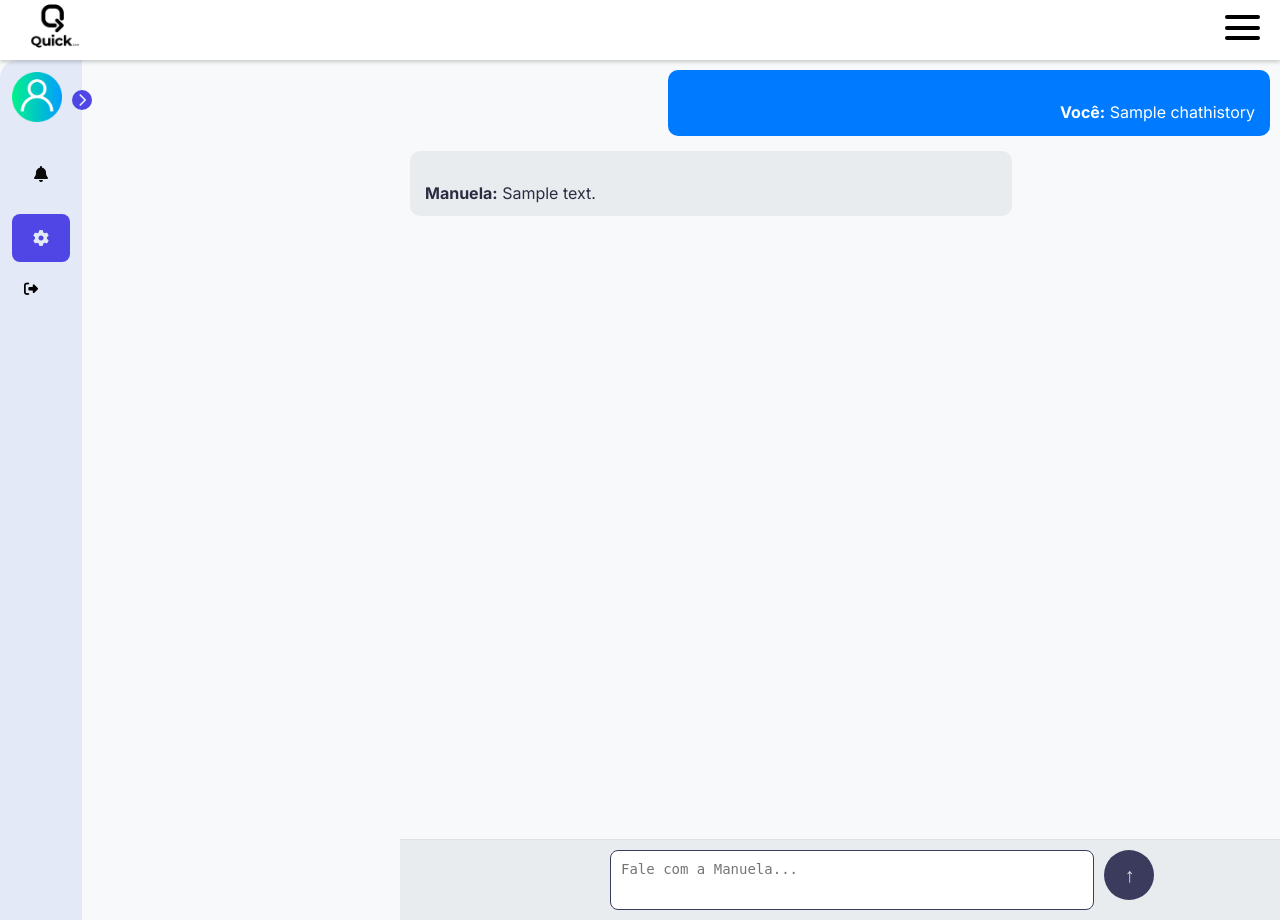
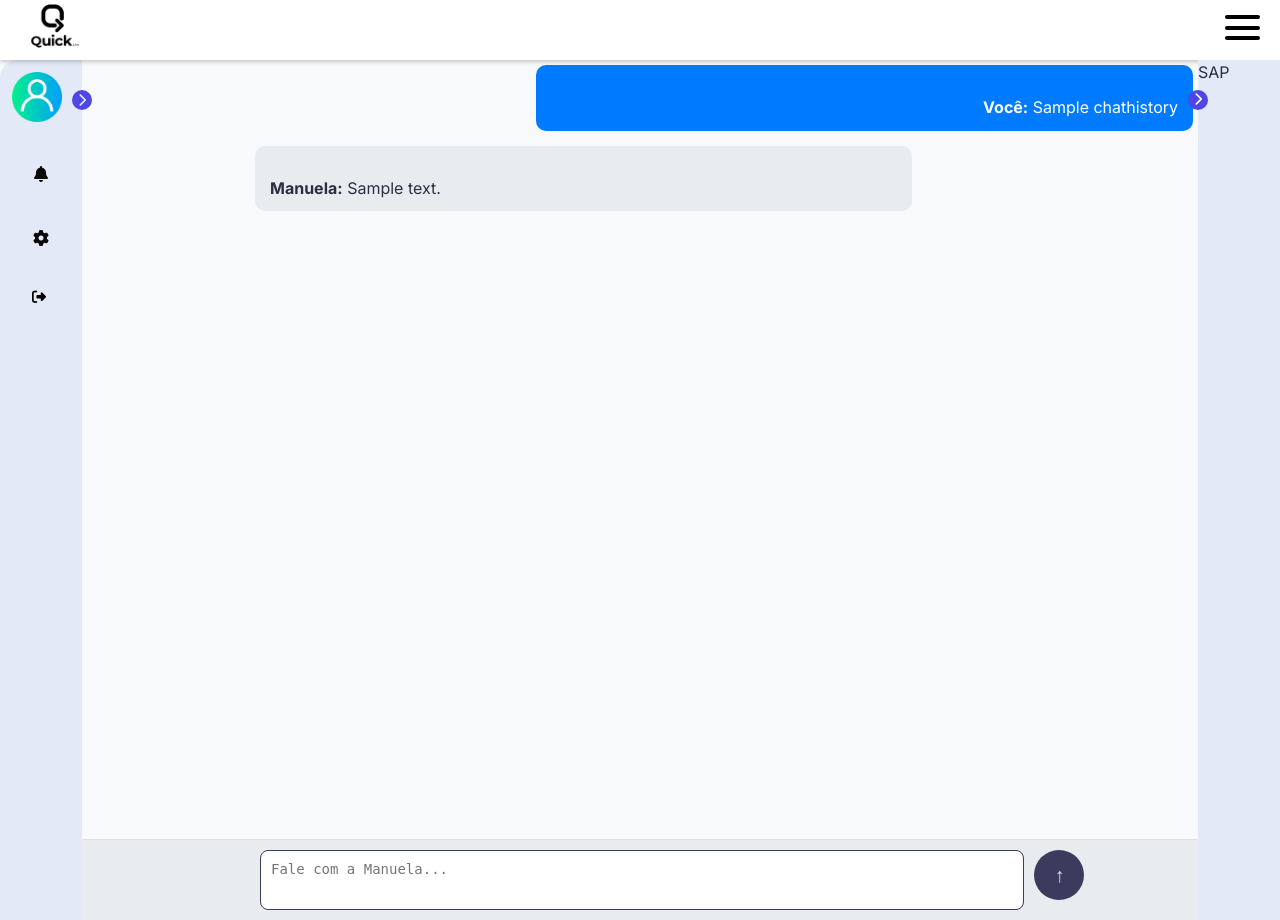
Before and after one commit to mayconfp/Quick.EAM_project, a Django app: template usuarios/templates/usuarios/chat.html in a window 1280 px wide. Run offline with Django 5.2, Linux system fonts and the light colour scheme; tables that the repository leaves empty hold one stand-in row (values such as "Sample post"); the template is opened without the code that fills it: values that come from a table or form of the project are taken from there, most other values are stand-ins (such as "Sample title", 1, 10 or a date in 2020); a database or web service that is not in the repository returns one stand-in record (values such as "Sample title"); data that the repository does not hold is empty.

Commit message:
Att e correções

```diff
--- a/usuarios/models.py
+++ b/usuarios/models.py
@@ -174,15 +174,6 @@ class CicloPadrao(models.Model):
 
 
 
-class CicloPadrao(models.Model):
-    cod_ciclo = models.CharField(max_length=50, primary_key=True)
-    descricao = models.CharField(max_length=255)
-    intervalo_dias = models.IntegerField()
-
-    def __str__(self):
-        return self.descricao
-
-
 
 class Criticidade(models.Model):
     cod_criticidade = models.CharField(max_length=50, primary_key=True)
--- a/usuarios/static/css/chat.css
+++ b/usuarios/static/css/chat.css
@@ -1,4 +1,3 @@
-
 * {
     margin: 0;
     padding: 0;
@@ -45,13 +44,8 @@ height: 60px;
     padding: 0 20px;
     box-shadow: 0 2px 4px rgba(0, 0, 0, 0.2);
 }
-.menu-btn .bar {
-    display: block;
-    width: 100%;
-    height: 4px;
-    background-color: white;
-    border-radius: 2px;
-    transition: all 0.3s ease;
+.chat-page .menu-btn {
+    display: none !important;
 }
 
 .history-msg {
@@ -139,10 +133,10 @@ height: 60px;
 
 .chat-container {
     display: flex;
-    width: calc(100% - 400px);
+    width: calc(100% - 332px);
     height: calc(100vh - 70px);
     display: flex;
-    margin-left: 400px;
+    margin-left: 250px;
     flex-direction: column;
     overflow: hidden;
     top: 0;
@@ -155,7 +149,7 @@ height: 60px;
 .chat-history {
     flex: 1;
     margin-top:60px;
-    padding: 10px;
+    padding: 5px;
     overflow-y: auto;
     background-color: #F8F9FA;
     color: #2B2D42;
@@ -204,7 +198,7 @@ height: 60px;
     border-top: 1px solid #DEE2E6;
     position: fixed;
     bottom: 0;
-    left: 400px; /* Ajusta alinhamento com o histórico */
+    left: 50px; /* Ajusta alinhamento com o histórico */
     right: 0;
     z-index: 1000;
     box-sizing: border-box;
--- a/usuarios/static/css/styles.css
+++ b/usuarios/static/css/styles.css
@@ -1,4 +1,3 @@
-
 /* Reset Básico */
 * {
     margin: 0;
@@ -20,11 +19,7 @@ body {
     min-height: 100vh;
 }
 
-.container {
-    flex: 1; /* Permite que o conteúdo principal ocupe todo o espaço disponível */
-    padding: 80px 20px;
-    text-align: center;
-}
+
 
 .header {
     position: fixed;
@@ -141,6 +136,7 @@ body {
 
 .user-info p {
     font-size: 16px;
+    padding: 5px;
     color: #333;
 }
 
@@ -200,6 +196,7 @@ body {
 .profile-image-container {
     text-align: center;
     margin-bottom: 20px;
+    padding: 5px;
 }
 
 .profile-image {
@@ -273,14 +270,11 @@ transform: translateX(0);
     margin-bottom: 8px;
 }
 
-.side_item:hover:not(.active),
+.side_item:hover,
 #logout_btn:hover {
     background-color: #ffffff;
 }
 
-.side_item.active {
-    background-color: #4f46e5;
-}
 
 .side_item a i{
     display: flex;
@@ -290,9 +284,7 @@ transform: translateX(0);
     width: 20px;
 }
 
-.side_item.active a {
-    color: #e3e9f7;
-}
+
 .side_item a {
     text-decoration: none;
     display: flex;
@@ -302,6 +294,45 @@ transform: translateX(0);
 
 }
 
+#sidebar2 {
+    display: flex;
+    flex-direction: column;
+    justify-content: space-between;
+    height: 100vh;
+    background-color: #e3e9f7;
+    position: fixed;
+    right: 0;
+    top: 60px;
+    transition: all .5s;
+    width: 82px;
+    z-index: 1000;
+    transform: translateX(0);
+}
+
+#openright_btn {
+    border: none;
+    position: absolute;
+    top: 30px;
+    left: -10px;
+    cursor: pointer;
+    border-radius: 100%;
+    height: 20px;
+    width: 20px;
+    color: #fff;
+    background-color: #4f46e5;
+    display: flex;
+    align-items: center;
+    justify-content: center;
+    transition: left 0.5s ease;
+}
+#sidebar2.open_sidebar {
+    width: 300px;
+    transform: translateX(0);
+}
+
+
+
+
 #logout{
     border-top: 1px solid #e3e9f7;
     padding: 12px;
@@ -310,10 +341,12 @@ transform: translateX(0);
 
 #logout_btn{
     border: none;
-    padding: 12px;
+    padding: 10px;
     font-size: 14px;
     display: flex;
     gap: 20px;
+    margin-left: 10px;
+    margin-top: 10px;
     align-items: center;
     border-radius: 8px;
     text-align: start;
--- a/usuarios/static/js/chat.js
+++ b/usuarios/static/js/chat.js
@@ -1,64 +1,82 @@
+document.addEventListener("DOMContentLoaded", function () {
+    console.log("✅ JS carregado!");
 
+    // 🔥 SIDEBAR ESQUERDA
+    const openBtn = document.getElementById("open_btn");
+    const sidebar = document.getElementById("sidebar");
+
+    if (openBtn && sidebar) {
+        openBtn.addEventListener("click", function (event) {
+            console.log("🔹 Abrindo/fechando sidebar esquerda!");
+            sidebar.classList.toggle("open_sidebar");
+            event.stopPropagation();
+        });
+
+        document.addEventListener("click", function (event) {
+            if (!sidebar.contains(event.target) && event.target !== openBtn) {
+                sidebar.classList.remove("open_sidebar");
+            }
+        });
+    } else {
+        console.warn("❌ Sidebar ESQUERDA ou botão não encontrado.");
+    }
+
+    // 🔥 SIDEBAR DIREITA
+    const openRightBtn = document.getElementById("openright_btn");
+    const sidebar2 = document.getElementById("sidebar2");
+
+    if (openRightBtn && sidebar2) {
+        openRightBtn.addEventListener("click", function (event) {
+            console.log("🔹 Abrindo/fechando sidebar direita!");
+            sidebar2.classList.toggle("open_sidebar");
+            event.stopPropagation();
+        });
+
+        document.addEventListener("click", function (event) {
+            if (!sidebar2.contains(event.target) && event.target !== openRightBtn) {
+                sidebar2.classList.remove("open_sidebar");
+            }
+        });
+    } else {
+        console.warn("❌ Sidebar DIREITA ou botão não encontrado.");
+    }
+
+    // 🔥 AJUSTE DO SCROLL NO CHAT
     function scrollToBottom() {
         const chatHistory = document.getElementById("chatHistory");
+        if (chatHistory) {
             setTimeout(() => {
                 chatHistory.scrollTop = chatHistory.scrollHeight;
-    }, 100); // Pequeno atraso para renderização
+            }, 100);
+        }
     }
 
-document.addEventListener("DOMContentLoaded", function () {
-    scrollToBottom(); // Garante que rola ao final ao carregar
-});
+    scrollToBottom();
 
     window.addEventListener("resize", () => {
-    scrollToBottom(); // Ajusta ao redimensionar
-});
-
-
-document.querySelectorAll('.message_user, .message_bot').forEach(function (message) {
-    message.style.maxWidth = '70%'; // Limita a largura máxima
-    message.style.wordWrap = 'break-word'; // Quebra palavras longas
-    message.style.whiteSpace = 'normal'; // Permite quebras de linha
-    message.style.overflowWrap = 'break-word'; // Compatibilidade adicional
-});
-
-const messageArea = document.getElementById("message_area");
-const submitButton = document.getElementById("submitbutton");
-const chatContainer = document.getElementById("chatHistory");
-
-
-
-
-messageArea.addEventListener("input", function () {
-    this.style.height = "auto"; // Reseta a altura
-    if (this.scrollHeight <= 100) {
-        this.style.height = this.scrollHeight + "px"; // Ajusta para o conteúdo
-    } else {
-        this.style.height = "100px"; // Limita a altura máxima
-    }
-
-// Rola o chat para o final
         scrollToBottom();
     });
 
-messageArea.addEventListener("keydown",function sendMessage(event){
-    if (event.key === "Enter" && !event.shiftKey){
+    // 🔥 AJUSTE AUTOMÁTICO DO TEXTAREA NO CHAT
+    const messageArea = document.getElementById("message_area");
+    const submitButton = document.getElementById("submitbutton");
+
+    if (messageArea) {
+        messageArea.addEventListener("input", function () {
+            this.style.height = "auto";
+            this.style.height = this.scrollHeight + "px";
+            scrollToBottom();
+        });
+
+        messageArea.addEventListener("keydown", function (event) {
+            if (event.key === "Enter" && !event.shiftKey) {
                 event.preventDefault();
                 submitButton.click();
             }
         });
-
-const newChatBtn = document.getElementById("newChatBtn");
-if (newChatBtn) {
-    newChatBtn.addEventListener("click", function () {
-        window.location.href = "/chat/?nova_conversa=true";
-    });
     }
 
-const toggleHistory = document.getElementById("menuToggle");
-const mobileHistory = document.getElementById("mobileHistory");
-
-// Alterna o menu móvel
-toggleHistory.addEventListener("click", () => {
-    mobileHistory.classList.toggle("hidden");
+    console.log("Elementos carregados corretamente:", {
+        openBtn, sidebar, openRightBtn, sidebar2, messageArea
     });
+});
--- a/usuarios/templates/usuarios/chat.html
+++ b/usuarios/templates/usuarios/chat.html
@@ -6,7 +6,7 @@
     <meta name="viewport" content="width=device-width, initial-scale=1.0">
     <title>Chat - QuickEAM</title>
     <link rel="stylesheet" href="https://cdnjs.cloudflare.com/ajax/libs/font-awesome/6.7.2/css/all.min.css" integrity="sha512-Evv84Mr4kqVGRNSgIGL/F/aIDqQb7xQ2vcrdIwxfjThSH8CSR7PBEakCr51Ck+w+/U6swU2Im1vVX0SVk9ABhg==" crossorigin="anonymous" referrerpolicy="no-referrer" />
-    <link rel="icon" href="{% static 'favicon/favicon.png' %}" type="image/x-icon">
+    <link rel="icon" href="{% static 'favicon/favicon_2.png' %}" type="image/x-icon">
     <link rel="stylesheet" href="{% static 'css/chat.css' %}">
     <link rel="stylesheet" href="{% static 'css/styles.css' %}">
 </head>
@@ -14,7 +14,7 @@
 
     {% include 'usuarios/partials/sidebar.html' %}
     {% include 'usuarios/partials/nav.html'%}
-
+    {%include 'usuarios/partials/rightbar.html'%}
     <div>
 
         {% include 'usuarios/partials/_mobile_history.html' %}
@@ -45,5 +45,6 @@
         </div>
     </div>
     <script src="{% static 'js/chat.js' %}"></script>
+
 </body>
 </html>
--- /dev/null
+++ b/usuarios/templates/usuarios/partials/rightbar.html
@@ -0,0 +1,11 @@
+{% load static %}
+<div class="container2">
+    <nav id="sidebar2" class="right-sidebar">
+        <div id="sidebar_content2">
+            <p>SAP</p>
+        </div>
+        <button id="openright_btn">
+            <i id="openright_btn_icon" class="fa-solid fa-chevron-right"></i>
+        </button>
+    </nav>
+</div>
```
Also changed, not shown: usuarios/forms.py (+12 -0 lines), usuarios/static/js/registro.js (added, +28 -0 lines), usuarios/static/js/scripts.js (+0 -40 lines). Lines whose indentation alone changed are shown as unchanged.
